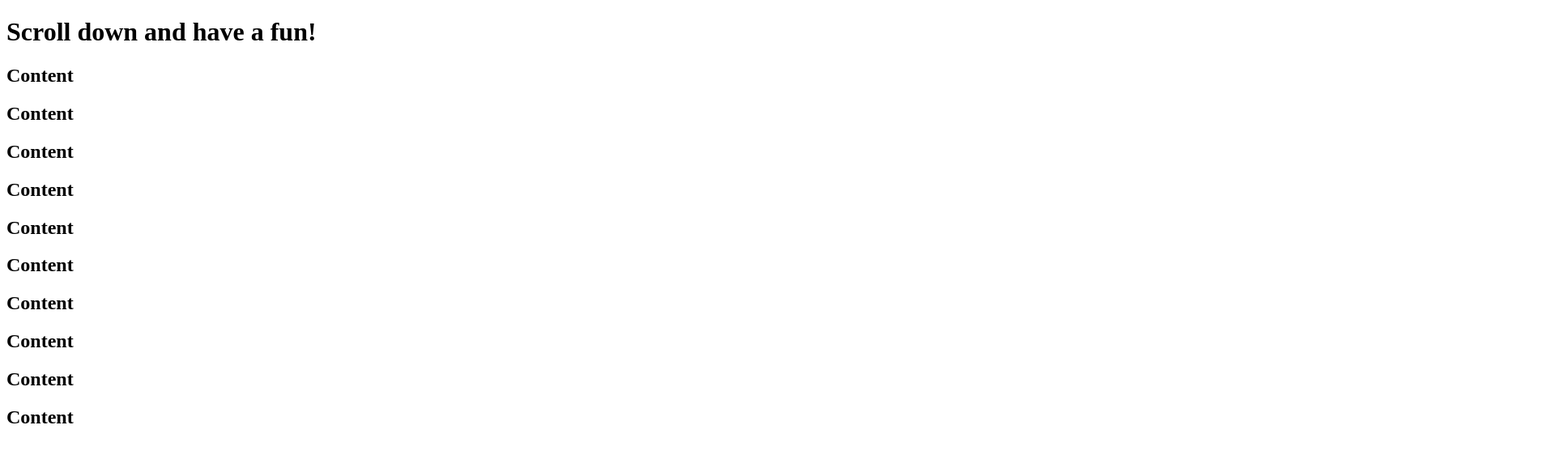
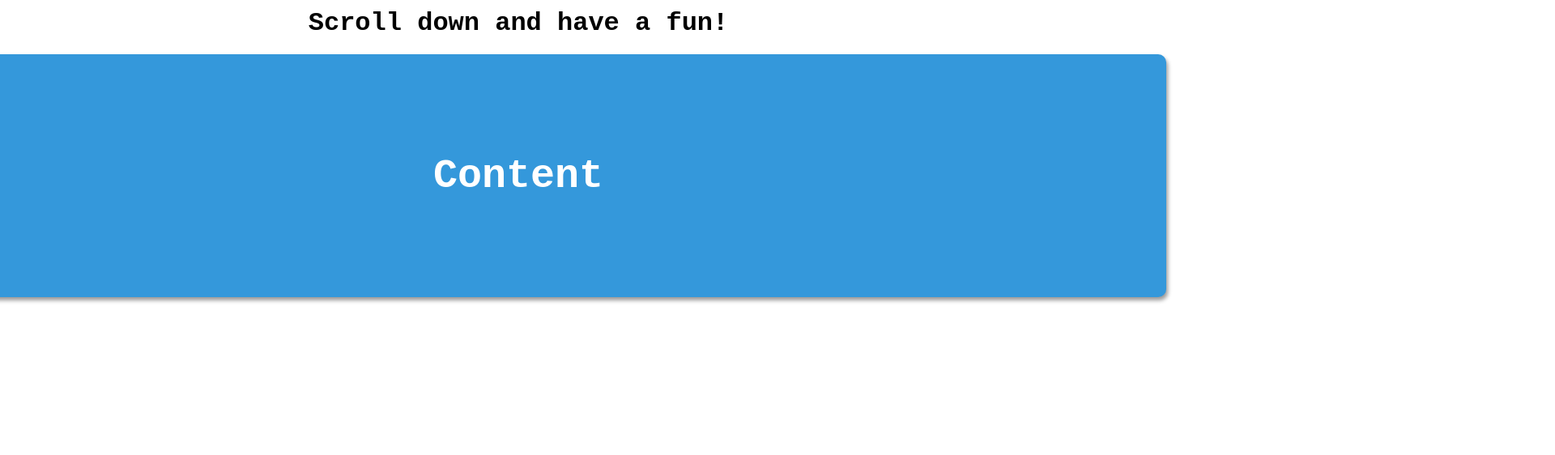
Before and after one commit to Andreas-Ziegler22/Scroll-content-animation, a plain HTML site: page index.html in a window 1280 px wide. Shown: the top 562 px of the page at 81% size, 1920 px wide, since content can reach past the window. Drawn offline with Linux system fonts and the light colour scheme.

Commit message:
the magic of css done

```diff
--- a/index.html
+++ b/index.html
@@ -9,7 +9,7 @@
   </head>
   <body>
     <h1>Scroll down and have a fun!</h1>
-    <div class="box"><h2>Content</h2></div>
+    <div class="box show"><h2>Content</h2></div>
     <div class="box"><h2>Content</h2></div>
     <div class="box"><h2>Content</h2></div>
     <div class="box"><h2>Content</h2></div>
--- a/style.css
+++ b/style.css
@@ -0,0 +1,43 @@
+* {
+  box-sizing: border-box;
+}
+
+body {
+  background-color: #fff;
+  font-family: "Courier New", Courier, monospace;
+  display: flex;
+  flex-direction: column;
+  align-items: center;
+  justify-content: center;
+  margin: 0;
+}
+
+h1 {
+  margin: 10px;
+}
+
+.box {
+  background-color: #3498db;
+  color: #fff;
+  display: flex;
+  align-items: center;
+  justify-content: center;
+  width: 200vh;
+  height: 300px;
+  margin: 10px;
+  border-radius: 10px;
+  box-shadow: 2px 4px 5px rgba(0, 0, 0, 0.4);
+  transform: translateX(400%);
+  transition: transform 0.4s ease;
+}
+.box h2 {
+  font-size: 50px;
+}
+
+.box:nth-of-type(even) {
+  transform: translateX(-400%);
+}
+
+.box.show {
+  transform: translateX(0);
+}
```
